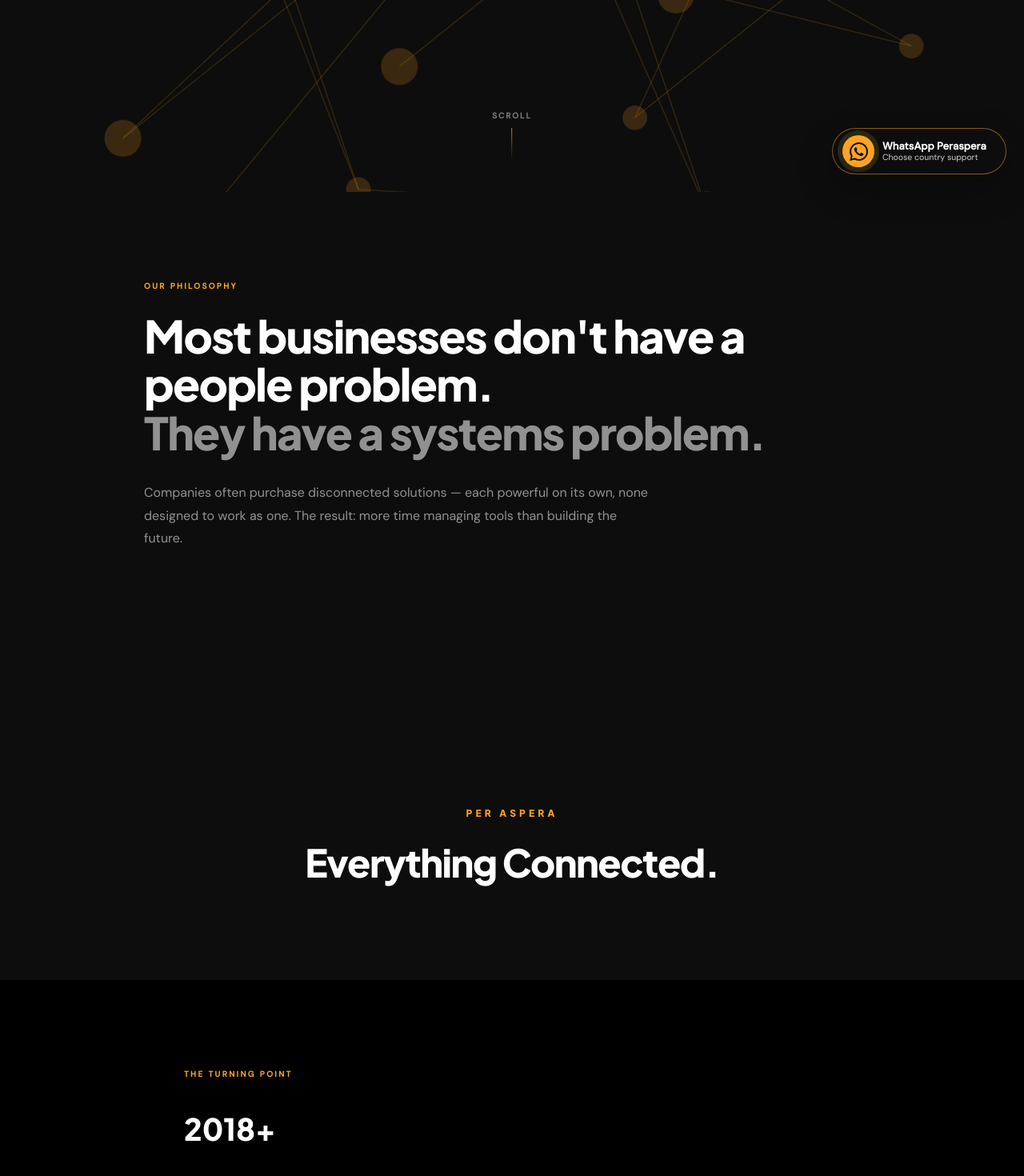
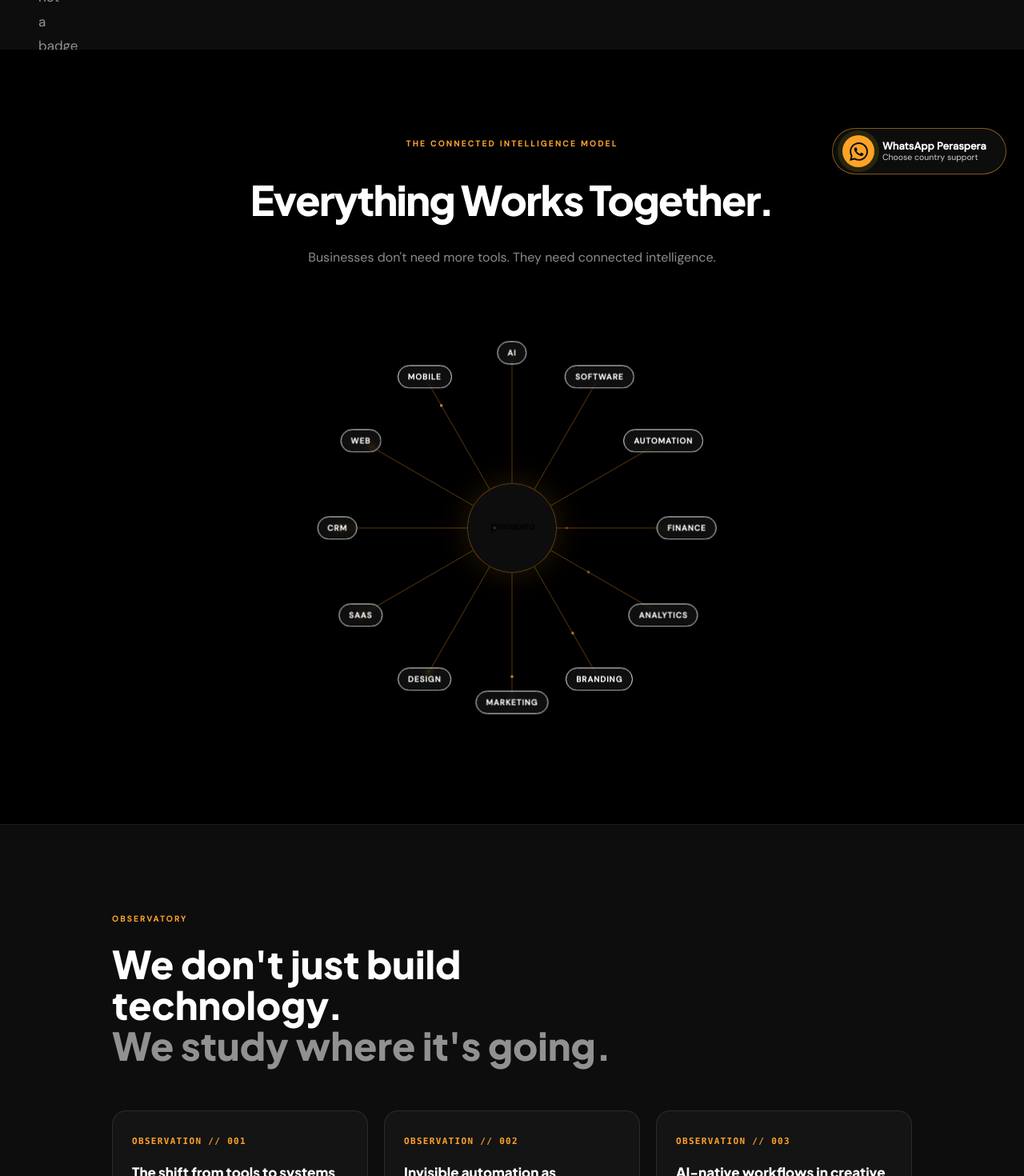
Before and after one commit to MalikSalmanTanveer/Peraspera, a React (Vite) app in the folder Per/: page /about in a window 1280 px wide. Shown: the part 560-2030 px from the top of the page at 80% size. Built offline with nearby package versions, Linux system fonts and the light colour scheme.

Commit message:
Streamline About page and add contact section at the end.
Remove hero, philosophy, timeline, comparison, labs, and principles sections while keeping core manifesto blocks and the site contact form.

```diff
--- a/Per/src/pages/AboutPage.tsx
+++ b/Per/src/pages/AboutPage.tsx
@@ -1,33 +1,23 @@
 import { Link } from 'react-router-dom';
-import { AboutHero } from '../components/about/AboutHero';
-import { AboutPhilosophy } from '../components/about/AboutPhilosophy';
-import { AboutTurningPoint } from '../components/about/AboutTurningPoint';
 import { AboutBeliefs } from '../components/about/AboutBeliefs';
 import { AboutConnectedModel } from '../components/about/AboutConnectedModel';
-import { AboutDifference } from '../components/about/AboutDifference';
-import { AboutLabsSection } from '../components/about/AboutLabsSection';
 import { AboutObservatory } from '../components/about/AboutObservatory';
-import { AboutPrinciples } from '../components/about/AboutPrinciples';
 import { AboutForward } from '../components/about/AboutForward';
+import { ContactForm } from '../sections/ContactForm';
 
 export function AboutPage() {
   return (
     <div className="bg-ink text-white">
-      <AboutHero />
-      <AboutPhilosophy />
-      <AboutTurningPoint />
       <AboutBeliefs />
       <AboutConnectedModel />
-      <AboutDifference />
-      <AboutLabsSection />
       <AboutObservatory />
-      <AboutPrinciples />
       <AboutForward />
+      <ContactForm />
 
-      <div className="border-t border-white/[0.06] px-nav-x py-8 text-center max-md:px-nav-x-mobile">
+      <div className="border-t border-border bg-contact-bg px-nav-x py-8 text-center max-md:px-nav-x-mobile">
         <Link
           to="/"
-          className="text-sm font-bold text-overlay-white-55 transition-colors hover:text-accent"
+          className="text-sm font-bold text-contact-text transition-colors hover:text-ink"
         >
           ← Back to home
         </Link>
```
